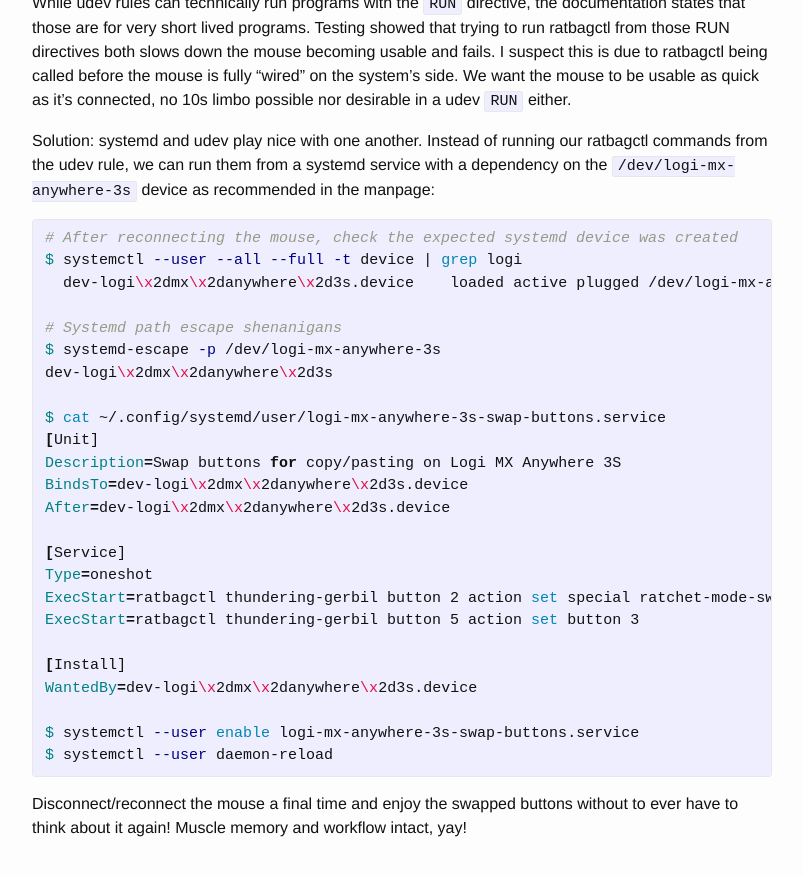
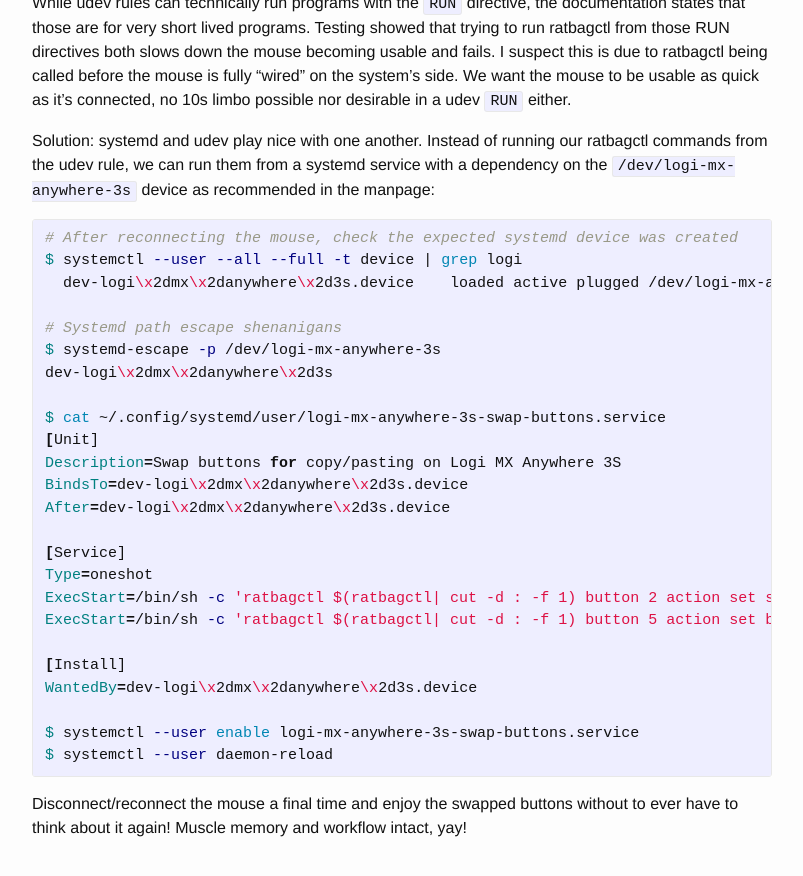
Before and after one commit to alan-mushi/alan-mushi.github.io, a Jekyll site: the page built from _posts/2026-03-14-linux-logi-mx-anywhere-3s-swapping-buttons.markdown, in a window 1280 px wide and 900 px high, scrolled down 2281 px. Shown: the top 876 px of the window, without its empty margins (238-1041 px from the left). Built offline with Jekyll 4.4.1, drawn with Linux system fonts in a browser that asks for light colours.

Commit message:
dynamic ratbag id in systemd script

```diff
--- a/_posts/2026-03-14-linux-logi-mx-anywhere-3s-swapping-buttons.markdown
+++ b/_posts/2026-03-14-linux-logi-mx-anywhere-3s-swapping-buttons.markdown
@@ -133,8 +133,8 @@ After=dev-logi\x2dmx\x2danywhere\x2d3s.device
 
 [Service]
 Type=oneshot
-ExecStart=ratbagctl thundering-gerbil button 2 action set special ratchet-mode-switch
-ExecStart=ratbagctl thundering-gerbil button 5 action set button 3
+ExecStart=/bin/sh -c 'ratbagctl $(ratbagctl| cut -d : -f 1) button 2 action set special ratchet-mode-switch'
+ExecStart=/bin/sh -c 'ratbagctl $(ratbagctl| cut -d : -f 1) button 5 action set button 3'
 
 [Install]
 WantedBy=dev-logi\x2dmx\x2danywhere\x2d3s.device
```
